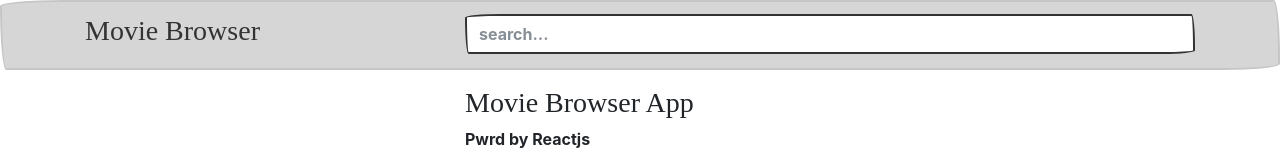
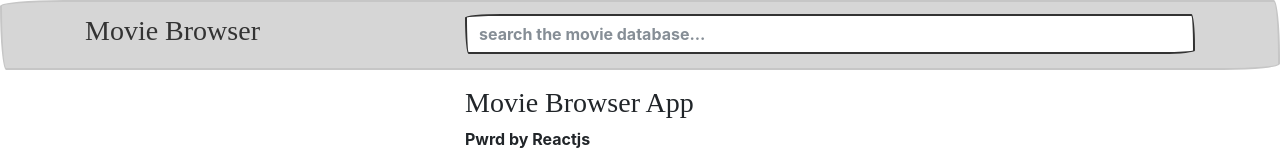
Before and after one commit to jlisham/movies, a React (Create React App) app: page / in a window 1280 px wide. Shown: the top 160 px of the page. Built offline with nearby package versions, Linux system fonts and the light colour scheme; a web font is replaced by a local one.

Commit message:
updated index

```diff
--- a/src/components/Header.jsx
+++ b/src/components/Header.jsx
@@ -22,9 +22,10 @@ class Header extends Component {
             <div className="col-md-8">
               <form onSubmit={this.submitHandler}>
                 <input
+                  name="search"
                   ref="searchTf"
                   type="search"
-                  placeholder="search..."
+                  placeholder="search the movie database..."
                   className="form-control"
                 />
               </form>
```
Also changed, not shown: 6 other files (tests, documents, lock files or other folders).
